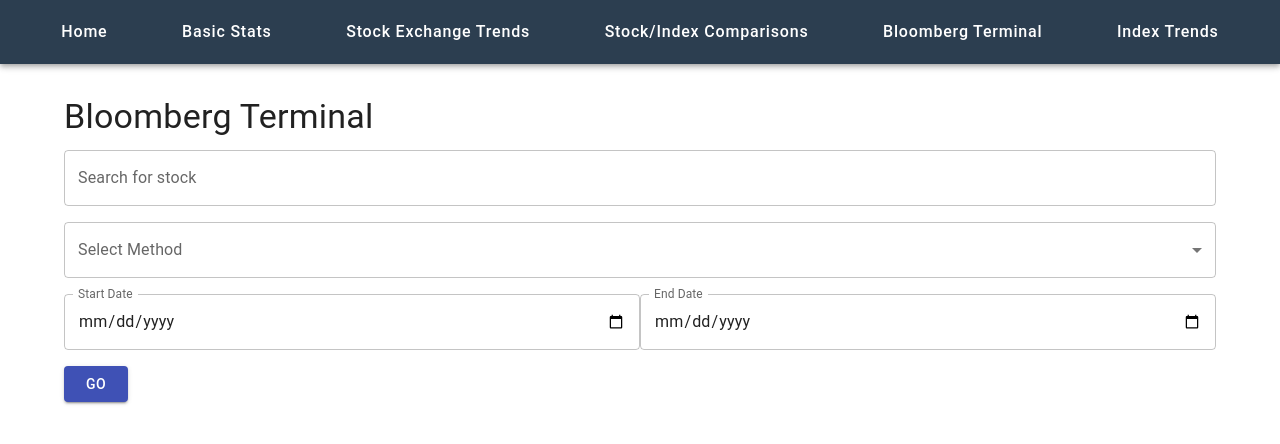
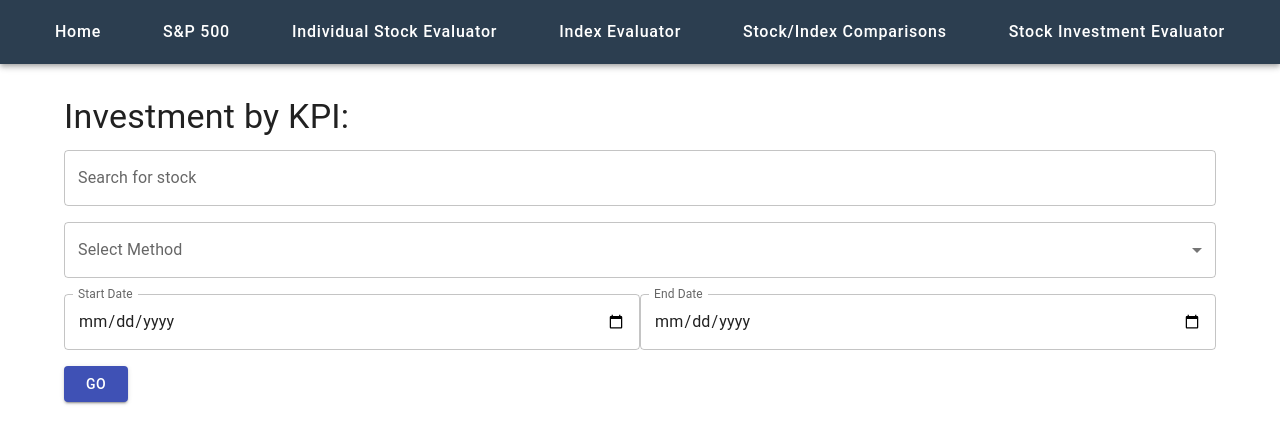
Before and after one commit to austinw1995/CIS4500-Databases-Final-Project, a React (Create React App) app in the folder client/: page /bloomberg in a window 1280 px wide. Shown: the top 444 px of the page. Built offline with nearby package versions, Linux system fonts and the light colour scheme.

Commit message:
final final

```diff
--- a/client/src/components/NavBar.js
+++ b/client/src/components/NavBar.js
@@ -40,12 +40,12 @@
         <Toolbar disableGutters sx={{ justifyContent: 'center' }}> {/* Center the toolbar contents */}
           <Box sx={{ display: 'flex', justifyContent: 'space-around', width: '100%' }}> {/* Space out the links */}
             <NavText href='/' text='Home' />
-            <NavText href='/stats' text='Basic Stats' />
+            <NavText href='/stats' text='S&P 500' />
             {/*<NavText href='/sp' text='S&P 500 Stock Queries' />*/}
-            <NavText href='/exchange' text='Stock Exchange Trends' />
+            <NavText href='/exchange' text='Individual Stock Evaluator' />
+            <NavText href='/indexes' text='Index Evaluator' />
             <NavText href='/comparisons' text='Stock/Index Comparisons' />
-            <NavText href='/bloomberg' text='Bloomberg Terminal' />
-            <NavText href='/indexes' text='Index Trends' />
+            <NavText href='/bloomberg' text='Stock Investment Evaluator' />
           </Box>
         </Toolbar>
       </Container>
--- a/client/src/pages/BasicStats.js
+++ b/client/src/pages/BasicStats.js
@@ -106,7 +106,7 @@
   return (
     <Container maxWidth="sm" sx={{ mt: 4, ml: 15, mr: 0 }}>
       <Typography variant="h4" gutterBottom sx={{ mb: 2 }}>
-        S&P 500 Statistics
+        S&P 500 Top 10 Stocks by...
       </Typography>
       <FormControl component="fieldset" sx={{ m: 3 }}>
         <FormGroup>
--- a/client/src/pages/Bloomberg.js
+++ b/client/src/pages/Bloomberg.js
@@ -139,7 +139,7 @@
     <Container maxWidth="lg">
       <Box sx={{ my: 4 }}>
         <Typography variant="h4" gutterBottom>
-          Bloomberg Terminal
+          Investment by KPI:
         </Typography>
         <TextField
           fullWidth
--- a/client/src/pages/Exchange.js
+++ b/client/src/pages/Exchange.js
@@ -172,7 +172,7 @@
     <Container maxWidth="lg">
       <Box sx={{ my: 4 }}>
         <Typography variant="h4" gutterBottom>
-          Stock Exchange Trends
+          Individual Stock Trends
         </Typography>
         <TextField
           fullWidth
```
